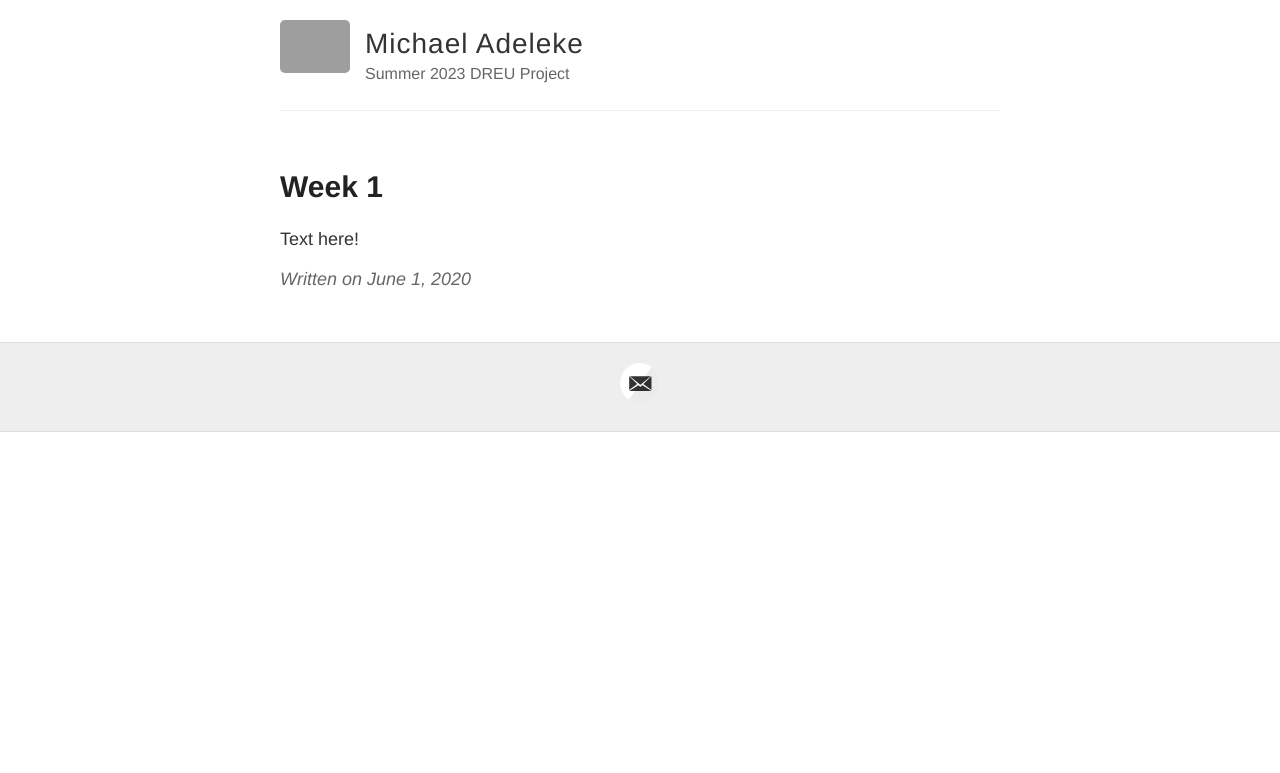
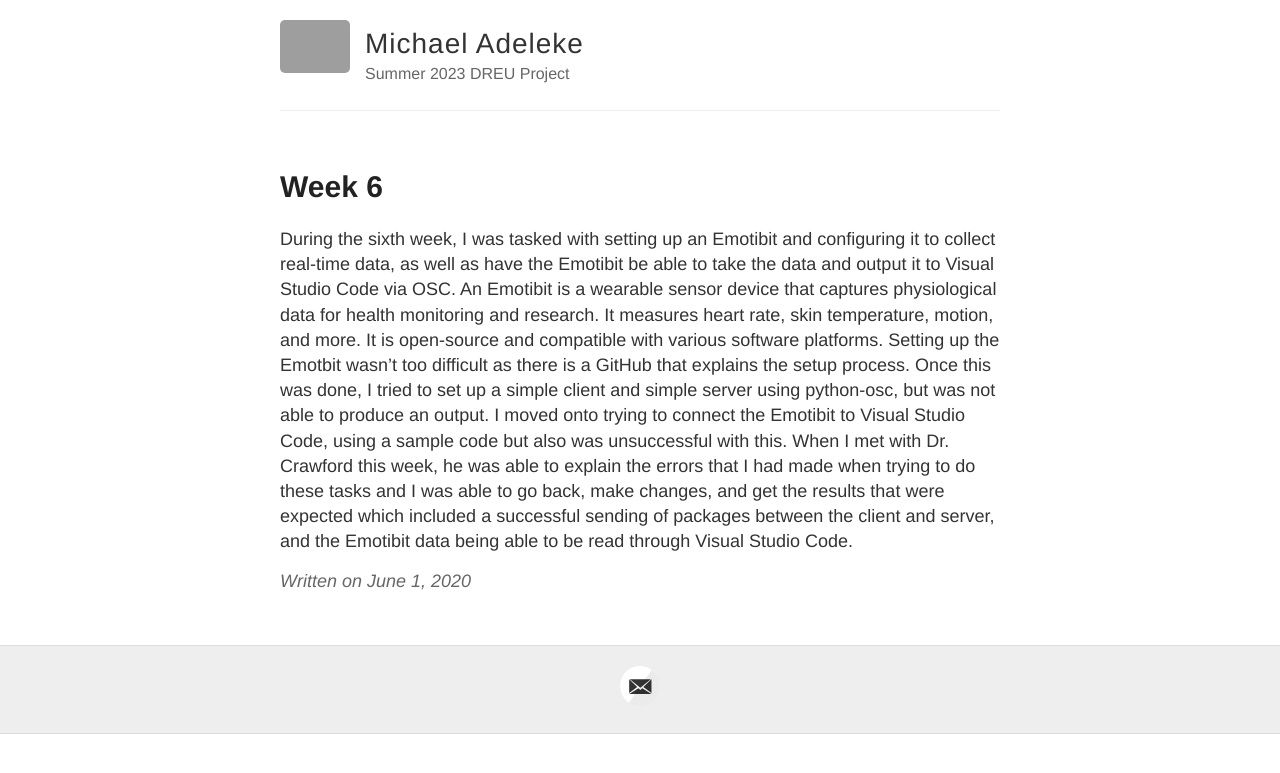
Before and after one commit to michaeladeleke1/michaeladeleke1.github.io, a Jekyll site: the page built from _posts/2020-06-01-week6.md, in a window 1280 px wide. Shown: the top 773 px of the page. Built offline with Jekyll 4.4.1, drawn with Linux system fonts in a browser that asks for light colours; grey boxes are pictures that could not be loaded.

Commit message:
2020-06-01-week6.md

```diff
--- a/_posts/2020-06-01-week6.md
+++ b/_posts/2020-06-01-week6.md
@@ -1,6 +1,6 @@
 ---
 layout: post
-title: Week 1
+title: Week 6
 ---
 
-Text here!
+During the sixth week, I was tasked with setting up an Emotibit and configuring it to collect real-time data, as well as have the Emotibit be able to take the data and output it to Visual Studio Code via OSC. An Emotibit is a wearable sensor device that captures physiological data for health monitoring and research. It measures heart rate, skin temperature, motion, and more. It is open-source and compatible with various software platforms. Setting up the Emotbit wasn't too difficult as there is a GitHub that explains the setup process. Once this was done, I tried to set up a simple client and simple server using python-osc, but was not able to produce an output. I moved onto trying to connect the Emotibit to Visual Studio Code, using a sample code but also was unsuccessful with this. When I met with Dr. Crawford this week, he was able to explain the errors that I had made when trying to do these tasks and I was able to go back, make changes, and get the results that were expected which included a successful sending of packages between the client and server, and the Emotibit data being able to be read through Visual Studio Code.
```
